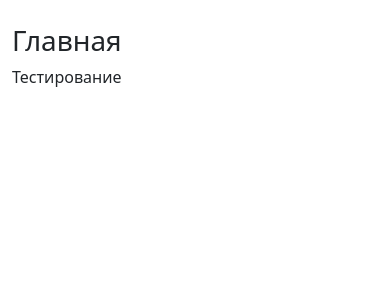
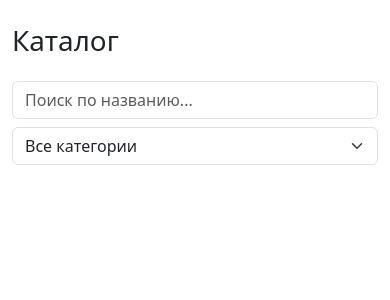
Before and after one commit to fant1es/internet_market, a FastAPI app: page / in a window 390 px wide. Shown: the part 56-356 px from the top of the page. Run offline with FastAPI, Linux system fonts and the light colour scheme; parts of the project's set-up code (start-up, migrations or seed data) failed here and were passed over.

Commit message:
Update index.html

```diff
--- a/app/templates/index.html
+++ b/app/templates/index.html
@@ -1,8 +1,26 @@
 {% extends "base.html" %}
 
-{% block title %}Главная{% endblock %}
+{% block title %}Каталог{% endblock %}
 
 {% block content %}
-  <h1>Главная</h1>
-  <p>Тестирование</p>
+  <h1 class="mb-4">Каталог</h1>
+
+  <div class="row g-2 mb-4">
+    <div class="col-md-8">
+      <input type="search" id="search-input" class="form-control" placeholder="Поиск по названию...">
+    </div>
+    <div class="col-md-4">
+      <select id="category-select" class="form-select">
+        <option value="">Все категории</option>
+      </select>
+    </div>
+  </div>
+
+  <div id="products-grid" class="row row-cols-1 row-cols-sm-2 row-cols-lg-4 g-3"></div>
+
+  <nav id="pagination" class="mt-4"></nav>
 {% endblock %}
+
+{% block scripts %}
+  <script src="/static/js/catalog.js"></script>
+{% endblock %}
```
Also changed, not shown: app/static/js/catalog.js (added).
